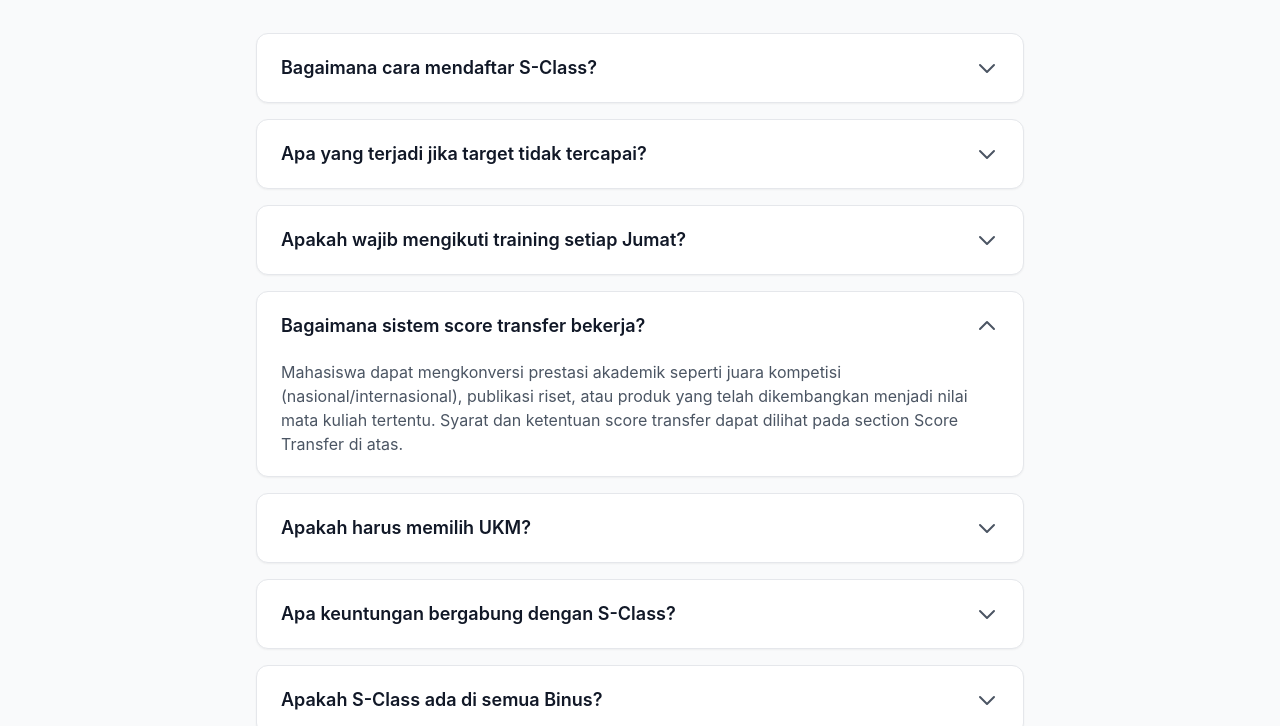
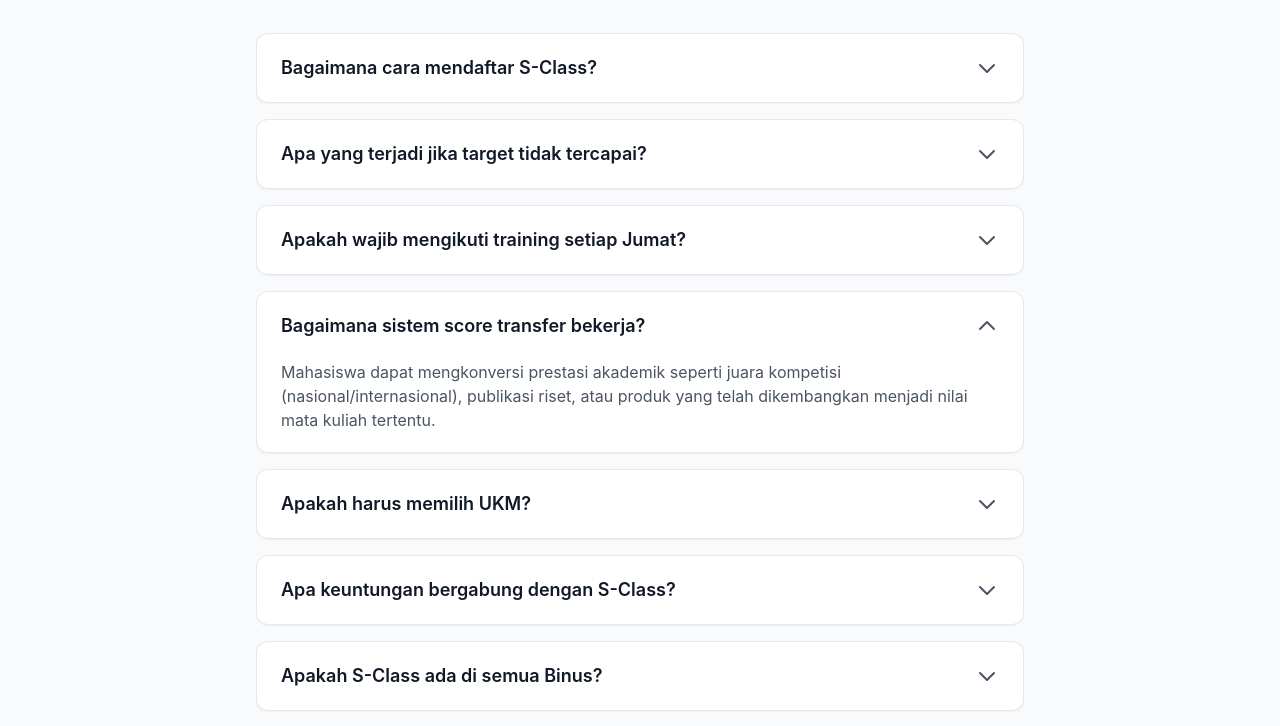
Before and after one commit to WikoLaygunata/s-class, a plain HTML site: page index.html in a window 1280 px wide. Both pictures are taken after a click on the button "Bagaimana sistem score transfer bekerja?". Shown: the part 5873-6599 px from the top of the page. Drawn offline with nearby package versions, Linux system fonts and the light colour scheme.

Commit message:
kelupaan

```diff
--- a/index.html
+++ b/index.html
@@ -750,7 +750,7 @@
                         </svg>
                     </button>
                     <div id="faq-content-4" class="hidden px-6 pb-5">
-                        <p class="text-gray-600">Mahasiswa dapat mengkonversi prestasi akademik seperti juara kompetisi (nasional/internasional), publikasi riset, atau produk yang telah dikembangkan menjadi nilai mata kuliah tertentu. Syarat dan ketentuan score transfer dapat dilihat pada section Score Transfer di atas.</p>
+                        <p class="text-gray-600">Mahasiswa dapat mengkonversi prestasi akademik seperti juara kompetisi (nasional/internasional), publikasi riset, atau produk yang telah dikembangkan menjadi nilai mata kuliah tertentu.</p>
                     </div>
                 </div>
 
```
